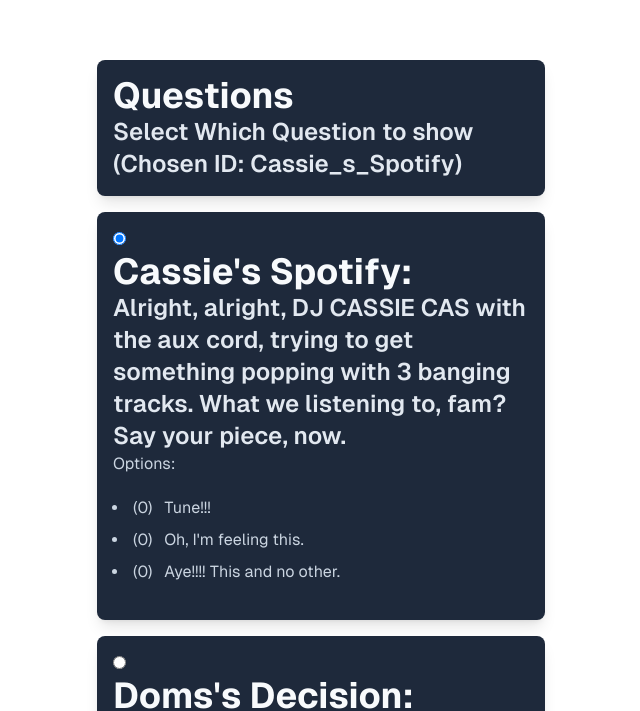
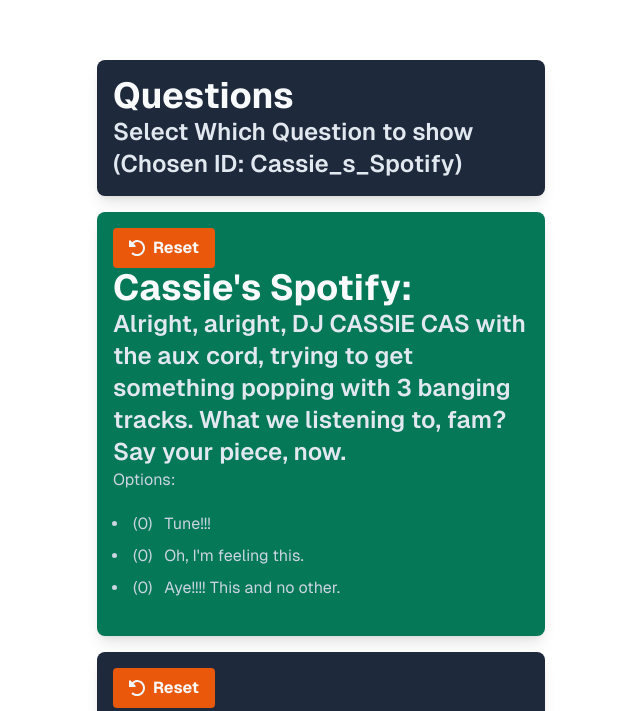
Before and after one commit to overington/LIMBpoll, a Next.js app: page /admin in a window 1280 px wide. Shown: the part 104-815 px from the top of the page, without its empty margins (319-959 px from the left). Built offline with nearby package versions, Linux system fonts and the light colour scheme.

Commit message:
AdminDash: selected bgcolour + resetVoteCount function

```diff
--- a/src/app/vote/route.ts
+++ b/src/app/vote/route.ts
@@ -1,25 +1,31 @@
 import { NextRequest , NextResponse } from 'next/server';
-import { questions, play_order } from '@/data/questions';
+import { questions, type Question, play_order } from '@/data/questions';
 import { ADMIN_TOKEN, USER_TOKEN } from '@/data/config';
 import clsx from 'clsx';
 
 let currentQuestionID = play_order[1];
-let currentVoteCounts = [0, 0, 0, 0];
+ // question_id: [vote_1 (for each vote), ...], where vote_1 is the vote count for the first option
+// let currentVoteCounts = [0, 0, 0, 0];
+export const voteCount: { [key: string]: number[] } = {};
+Object.keys(questions).forEach((questionID) => {
+    voteCount[questionID] = new Array(questions[questionID].options.length).fill(0);
+});
+
 
 
 
 export async function GET() {
     // Retrieve the current voting results (e.g., from database)
-    console.log("GET request received. Sending: ", currentQuestionID, currentVoteCounts);
+    console.log("GET request received. Sending: ", currentQuestionID, voteCount[currentQuestionID]);
     return NextResponse.json({
         currentQuestionID: currentQuestionID,
-        currentVoteCounts: currentVoteCounts,
+        currentVoteCounts: voteCount[currentQuestionID],
     });
 }
 
 
 export async function POST(req: NextRequest) {
-    console.log("PUT request received", req);
+    console.log("POST request received", req);
     try {
         const token = req.headers.get('Authorization');
         if (token !== `Bearer ${USER_TOKEN}`) {
@@ -30,7 +36,8 @@
         if (questionID === null || voteID === null || questionID !== currentQuestionID) {
             throw new Error('Invalid question ID or vote ID');
         }
-        currentVoteCounts[parseInt(voteID)] += 1;
+        // currentVoteCounts[parseInt(voteID)] += 1;
+        voteCount[questionID][parseInt(voteID)] += 1;
         return NextResponse.json({
             success: true,
         }, { status: 200 }); // OK
@@ -61,7 +68,7 @@
         }
 
         currentQuestionID = questionID;
-        currentVoteCounts = [0, 0, 0, 0];
+        // currentVoteCounts = [0, 0, 0, 0];
 
         return NextResponse.json({
             success: true,
@@ -75,3 +82,38 @@
         }, { status: 400 }); // Bad Request
     }
 }
+
+export async function PATCH(req: NextRequest) {
+    console.log("PATCH request received", req);
+    try {
+        // simple authentication with a token
+        const token = req.headers.get('Authorization');
+        if (token !== `Bearer ${ADMIN_TOKEN}`) {
+            throw new Error('Invalid token');
+        }
+        const questionID = req.nextUrl.searchParams.get('reset_vote');
+        if (questionID === null) {
+            throw new Error('Invalid question ID');
+        }
+
+        if (questions[questionID] === undefined) {
+            throw new Error('Invalid question ID');
+        }
+
+        // currentQuestionID = questionID;
+        // currentVoteCounts = [0, 0, 0, 0];
+        console.log("Resetting vote count for question:", questionID);
+        voteCount[currentQuestionID] = new Array(questions[currentQuestionID].options.length).fill(0);
+
+        return NextResponse.json({
+            success: true,
+            message: "Question changed successfully",
+        }, { status: 200 }); // OK
+    } catch (error) {
+        console.error("Failed to change question:", error);
+        return NextResponse.json({
+            success: false,
+            message: (error as Error).message,
+        }, { status: 400 }); // Bad Request
+    }
+}
--- a/src/components/Card.tsx
+++ b/src/components/Card.tsx
@@ -5,12 +5,18 @@
 export default function Card(props: {
   children?: React.ReactNode;
   className?: string;
+  bgColour?: string;
+  textColour?: string;
 }) {
-  const { className, children } = props;
+  const { children } = props;
   const classes = clsx(
-    "items-center p-4 rounded-lg bg-slate-800 text-slate-300 shadow-lg w-full max-w-md",
-    className
+    props.bgColour ? props.bgColour : "bg-slate-800",
+    // "text-slate-300",
+    props.textColour ? props.textColour : "text-slate-300",
+    "items-center p-4 rounded-lg shadow-lg w-full max-w-md",
+    props.className? props.className : ""
   );
+  console.log("Card classes:", classes);
   return <div className={classes}>{children ? children : null}</div>;
 }
 
--- a/src/components/Dashboard.tsx
+++ b/src/components/Dashboard.tsx
@@ -3,13 +3,23 @@
 
 import Card, { CardTitle, CardSubtitle, QuestionCard } from "@/components/Card";
 import { questions } from "@/data/questions";
-import { useCurrentQuestion} from "@/components/Questions";
-// import { useEffect } from "react";
+import { API_URL } from "@/data/config";
+import { useCurrentQuestion } from "@/components/Questions";
 
-export function AdminDashboard({token}: {token: string}) {
-  // show each question in a card, set the current question to be highlighted
-  //
-  const { currentQuestionID, currentVoteCounts, setCurrentQuestion } = useCurrentQuestion(token);
+export function Button({ children, onClick, bgClass,textClass }: { children: React.ReactNode; onClick: (e: React.MouseEvent<HTMLButtonElement>) => void; bgClass?: string; textClass?: string }) {
+  const classes = clsx(
+    "font-bold py-2 px-4 rounded inline-flex items-center",
+    bgClass ? bgClass : "bg-orange-600",
+    textClass ? textClass : "text-slate-50"
+  );
+
+  return <button onClick={onClick} className={classes}>{children}</button>;
+}
+
+
+export function AdminDashboard({ token }: { token: string }) {
+  const { currentQuestionID, currentVoteCounts, setCurrentQuestion, resetVoteCount } =
+    useCurrentQuestion(token);
   return (
     <form>
       <fieldset>
@@ -25,12 +35,35 @@
             const el_id = `admin-select-${questionID}`;
             const isCurrent = currentQuestionID === questionID;
             return (
-              <Card
-                key={questionID}
-                className={clsx({ "bg-emerald-700": isCurrent })}
-              >
-                <input type="radio" name="current-question" id={el_id} onChange={(e: React.ChangeEvent<HTMLInputElement>)=>setCurrentQuestion(e.target.value)} value={questionID} checked={isCurrent} />
-                <label htmlFor={el_id}>
+              <label key={questionID} htmlFor={el_id}>
+                <Card
+                  bgColour={isCurrent ? "bg-emerald-700" : ""}
+                >
+                  <input
+                    type="radio"
+                    name="current-question"
+                    id={el_id}
+                    onChange={(e: React.ChangeEvent<HTMLInputElement>) =>
+                      setCurrentQuestion(e.target.value)
+                    }
+                    value={questionID}
+                    checked={isCurrent}
+                    className="hidden"
+                  />
+                  <Button
+                    // TODO: HERE
+
+                    // onClick={() => resetVoteCount(questionID)}
+                    onClick={(e) => {
+                      e.preventDefault();
+                      resetVoteCount(questionID);
+                    }}
+                  >
+                  <svg viewBox="0 0 16 16" fill="none" xmlns="http://www.w3.org/2000/svg" className="w-4 h-4 mr-2 fill-slate-100">
+                    <path d="M6 7L7 6L4.70711 3.70711L5.19868 3.21553C5.97697 2.43724 7.03256 2 8.13323 2C11.361 2 14 4.68015 14 7.93274C14 11.2589 11.3013 14 8 14C6.46292 14 4.92913 13.4144 3.75736 12.2426L2.34315 13.6569C3.90505 15.2188 5.95417 16 8 16C12.4307 16 16 12.3385 16 7.93274C16 3.60052 12.4903 0 8.13323 0C6.50213 0 4.93783 0.647954 3.78447 1.80132L3.29289 2.29289L1 0L0 1V7H6Z"/>
+                  </svg>
+                    Reset
+                  </Button>
                   <CardTitle>{questions[questionID].title}</CardTitle>
                   <CardSubtitle>{questions[questionID].question}</CardSubtitle>
                   <p>Options:</p>
@@ -38,14 +71,26 @@
                     {questions[questionID].options.map((option, index) => (
                       <li key={index} className="p-1">
                         <div className="grid grid-cols-12">
-                            {isCurrent && currentVoteCounts ? <div className='col-span-1'>({currentVoteCounts[index]})</div> : ""}
-                          <div className={clsx(isCurrent ? 'col-span-11' : 'col-span-12')}>{option}</div>
+                          {isCurrent && currentVoteCounts ? (
+                            <div className="col-span-1">
+                              ({currentVoteCounts[index]})
+                            </div>
+                          ) : (
+                            ""
+                          )}
+                          <div
+                            className={clsx(
+                              isCurrent ? "col-span-11" : "col-span-12"
+                            )}
+                          >
+                            {option}
+                          </div>
                         </div>
                       </li>
                     ))}
                   </ul>
-                </label>
-              </Card>
+                </Card>
+              </label>
             );
           })}
         </div>
@@ -54,12 +99,14 @@
   );
 }
 
-export function UserDashboard({token}: {token: string}) {
-  const { currentQuestionID, voteHandler, isLoading, isError } = useCurrentQuestion(token);
+export function UserDashboard({ token }: { token: string }) {
+  const { currentQuestionID, voteHandler, isLoading, isError } =
+    useCurrentQuestion(token);
 
   if (isLoading) return <div>Loading...</div>;
   if (isError) return <div>Error loading data</div>;
-  if (typeof currentQuestionID === "undefined") return <div>Question not found</div>;
+  if (typeof currentQuestionID === "undefined")
+    return <div>Question not found</div>;
 
   return (
     <QuestionCard
--- a/src/components/Questions.tsx
+++ b/src/components/Questions.tsx
@@ -2,6 +2,7 @@
 
 import useSWR from "swr";
 import { API_URL } from "@/data/config";
+// import { resetVoteCount } from "./Dashboard";
 
 
 // fetcher function to get the current question
@@ -40,6 +41,20 @@
   }
   return response.json();
 }
+export async function fetch_PATCH_current_question(url:string, token: string) {
+  const response = await fetch(url, {
+    method: "PATCH",
+    headers: {
+      "Content-Type": "application/json",
+      Authorization: `Bearer ${token}`,
+    },
+  });
+  if (!response.ok) {
+    throw new Error("Network response was not ok");
+  }
+  return response.json();
+}
+
 
 export function useCurrentQuestion(token: string) {
 
@@ -63,28 +78,20 @@
   };
   const voteHandler = async (question_id: string, vote_idx: string) => {
     try {
-      // const submit_url = `${API_URL}/?question_id=${question_id}&vote_idx=${vote_idx}`;
-      // console.log("Submitting vote to:", submit_url);
-      // const response = await fetch(submit_url, {
-        //   method: "POST",
-        //   headers: {
-          //     "Content-Type": "application/json",
-          //     Authorization: `Bearer ${token}`,
-          //   },
-          // });
-
-          // if (!response.ok) {
-            //   console.log("Response:", response);
-            //   throw new Error("Network response was not ok");
-            // }
-
-            // const response_json = await response.json();
-            // console.log("Vote submitted successfully:", response_json);
-
       const response = await fetch_POST_current_question(`${API_URL}/?question_id=${question_id}&vote_idx=${vote_idx}`, token);
       mutate();
     } catch (error) {
       console.error("Failed to submit vote:", error);
+    }
+  }
+
+  const resetVoteCount = async (question_id: string) => {
+    try {
+      const response = await fetch_PATCH_current_question(`${API_URL}/?reset_vote=${question_id}`, token);
+      console.log("Vote count reset successfully:", response);
+      mutate();
+    } catch (error) {
+      console.error("Failed to reset vote count:", error);
     }
   }
 
@@ -96,6 +103,7 @@
     isValidating: isValidating,
     isError: error,
     setCurrentQuestion,
+    resetVoteCount: resetVoteCount,
     voteHandler: voteHandler,
   };
 }
--- a/src/data/questions.ts
+++ b/src/data/questions.ts
@@ -9,6 +9,9 @@
 };
 export type Questions = {[key: string]: Question};
 export const questions: Questions = data["questions"];
+// vote count state
+
+
 
 export type Message = {
   id: string;
```
